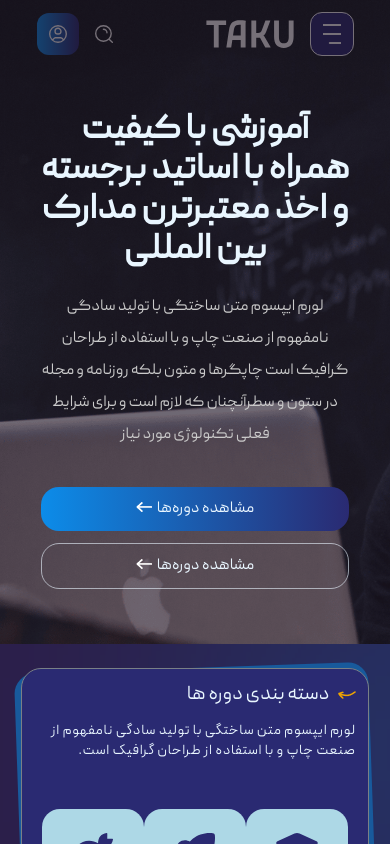
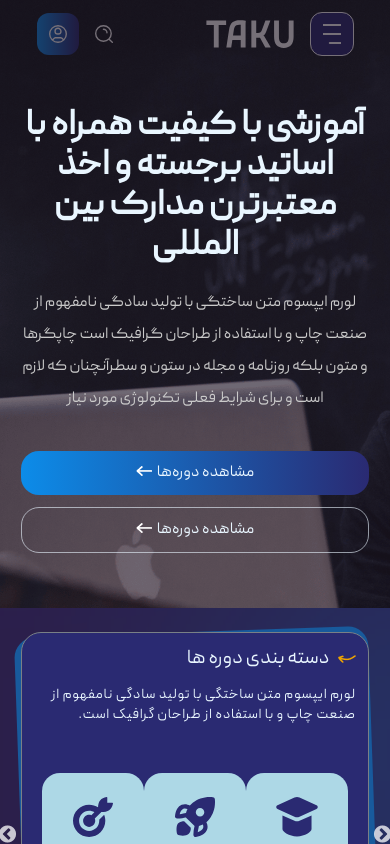
Before and after one commit to AmirhosseinDehghanazar/TakuAcademy-Frontend, a React (Vite) app in the folder TakuAcademy-Frontend/: page / in a window 390 px wide. Shown: the top 844 px of the page. Built offline with nearby package versions, Linux system fonts and the light colour scheme.

Commit message:
header title size is fixed now + responsive

```diff
--- a/TakuAcademy-Frontend/src/components/main/header/Header.jsx
+++ b/TakuAcademy-Frontend/src/components/main/header/Header.jsx
@@ -50,7 +50,7 @@ const Header = () => {
   }, []);
 
   return (
-    <div className="relative z-[1] flex flex-col lg:mb-16 mar-x items-center pt-[8vw] lg:justify-center  animate-slideInFromBottom">
+    <div className="relative z-[1] flex flex-col lg:mb-16 mar-x items-center pt-[7vw] lg:justify-center  animate-slideInFromBottom">
       {/* first part: image
       <div className="mx-auto">
         <img
@@ -60,7 +60,7 @@ const Header = () => {
       </div> */}
 
       {/* second part:texts */}
-      <div className="flex flex-col mar-x max-w-screen-sm xl:max-w-screen-lg">
+      <div className="flex flex-col max-w-screen-sm xl:max-w-[1130px]">
         {/* first part of texts */}
         {/* <div className="flex gap-2 items-center text-start lg:mb-7 mb:5">
           <div className="background-props bg-flash bg-slate-500"></div>
@@ -68,11 +68,9 @@ const Header = () => {
         </div> */}
         {/* intro */}
         <div>
-          <div>
-            <p className="text-4xl md:text-6xl font-bold text-center">
-              آموزشی با کیفیت همراه با اساتید برجسته و اخذ معتبرترن مدارک بین
-              المللی
-            </p>
+          <div className="text-4xl md:text-6xl 2xl:text-[74px] md:leading-[80px] font-bold text-center">
+            آموزشی با کیفیت همراه با اساتید برجسته و اخذ معتبرترن مدارک بین
+            المللی
           </div>
           {/* <div className="text-4xl font-bold text-center leading-normal xl:text-6xl">
             آموزشی با کیفیت با اساتید برجسته
```
